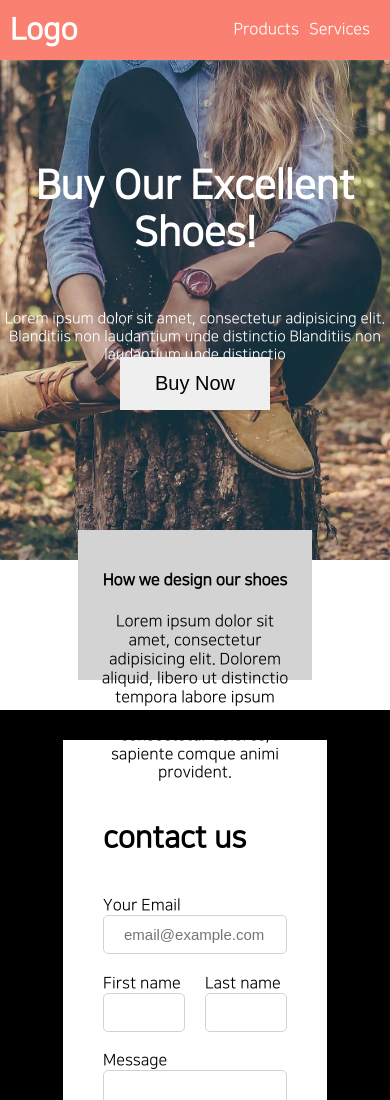
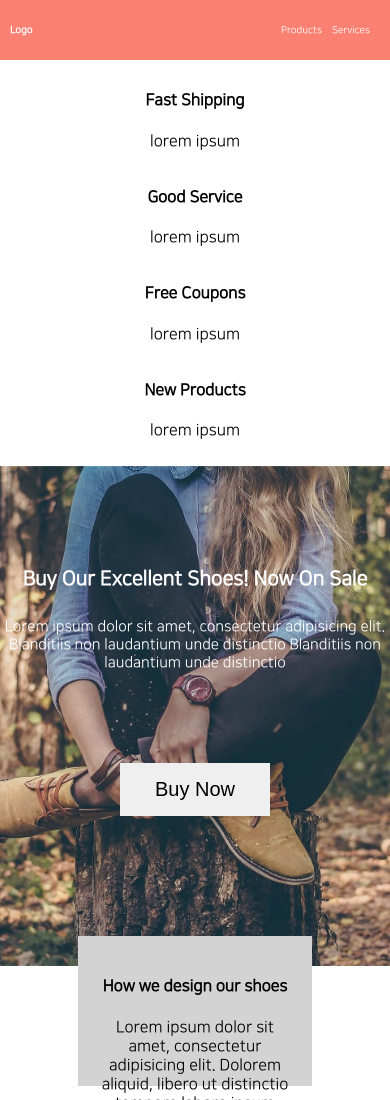
Before and after one commit to Eunji-Nam/intro, a plain HTML site: page layout2.html in a window 390 px wide. Shown: the top 1100 px of the page. Drawn offline with Linux system fonts and the light colour scheme.

Commit message:
미디아쿼리와 플랙스를 이용해 반응형 만들어보기

```diff
--- a/css/main.css
+++ b/css/main.css
@@ -402,3 +402,47 @@ table td:nth-child(2) {
     font-size: 30px;
     font-weight: bold;
 }
+
+@media screen and (max-width: 1200px) {
+    .main-title {
+        font-size: 30px;
+    }
+
+    .flex-item {
+        font-size: 12px;
+    }
+}
+
+@media screen and (max-width: 768px) {
+    .main-title {
+        font-size: 20px;
+    }
+
+    .flex-item {
+        font-size: 10px;
+    }
+}
+
+.product-container {
+    display: flex;
+    justify-content: space-around;
+    flex-wrap: wrap;
+    margin: 10px;
+}
+
+.product-item {
+    text-align: center;
+    width: 25%;
+}
+
+@media screen and (max-width: 1200px) {
+    .product-item {
+        width: 50%;
+    }
+}
+
+@media screen and (max-width: 768px) {
+    .product-item {
+        width: 100%;
+    }
+}
--- a/layout2.html
+++ b/layout2.html
@@ -4,6 +4,7 @@
     <meta charset="UTF-8">
     <title>Document</title>
     <link href="css/main.css" rel="stylesheet">
+    <meta name="viewport" content="width=device-width, initial-scale=1.0">
 </head>
 <body style="margin: 0px;">
     <nav class="flex-container">
@@ -13,9 +14,27 @@
         <div class="flex-item">Services</div>
     </nav>
 
+    <div class="product-container">
+        <div class="product-item">
+            <h4>Fast Shipping</h4>
+            <p>lorem ipsum</p>
+        </div>
+        <div class="product-item">
+            <h4>Good Service</h4>
+            <p>lorem ipsum</p>
+        </div>
+        <div class="product-item">
+            <h4>Free Coupons</h4>
+            <p>lorem ipsum</p>
+        </div>
+        <div class="product-item">
+            <h4>New Products</h4>
+            <p>lorem ipsum</p>
+        </div>
+    </div>
 
     <div class="main-background">
-        <h4 class="main-title">Buy Our Excellent Shoes!</h4>
+        <h4 class="main-title">Buy Our Excellent Shoes! Now On Sale</h4>
         <p class="main-content">Lorem ipsum dolor sit amet,
             consectetur adipisicing elit.
             Blanditiis non laudantium unde distinctio
```
